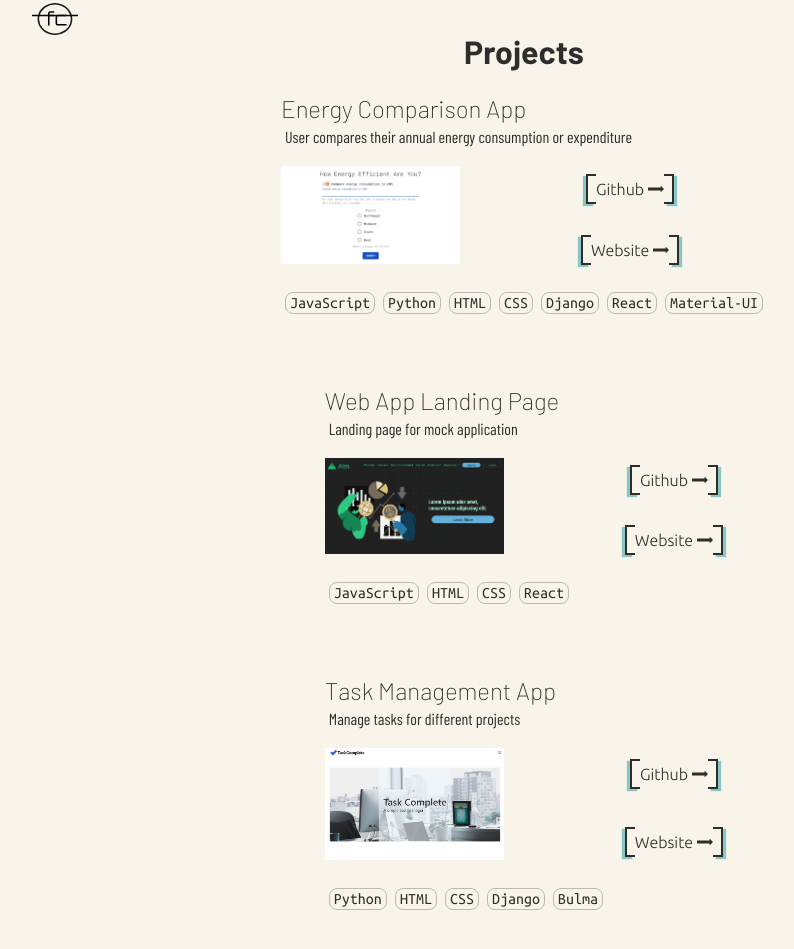
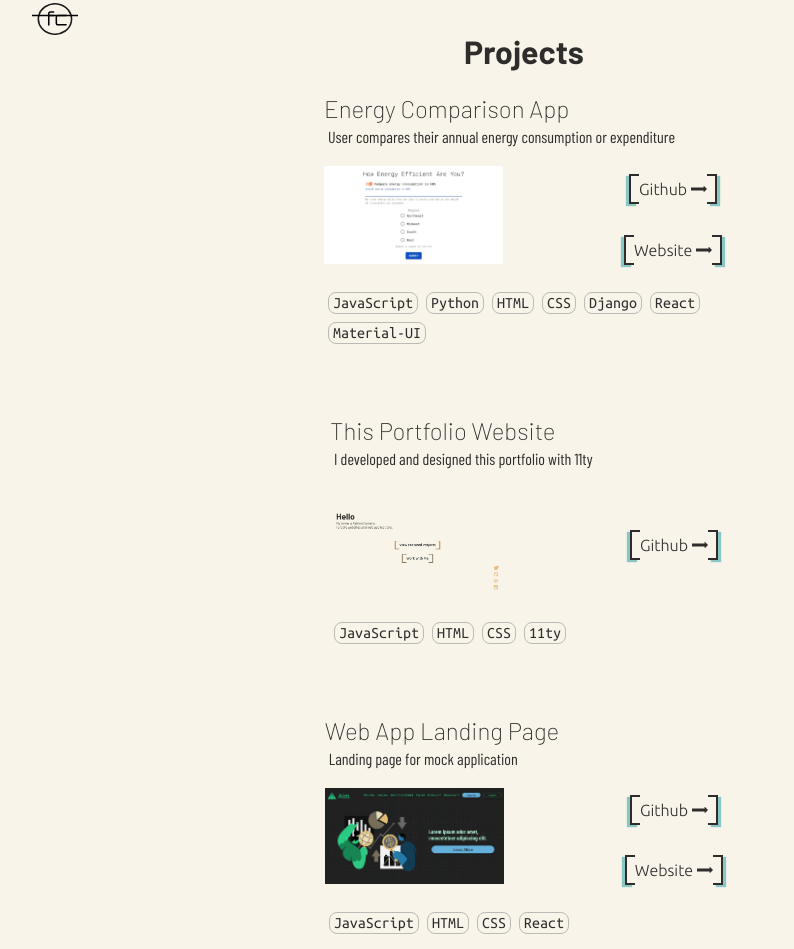
Before and after one commit to timamero/11ty-my-portfolio-v3, an Eleventy site: page src/project/index.njk in a window 1280 px wide. Shown: the top 949 px of the page, without its empty margins (116-910 px from the left). Built offline with nearby package versions, Linux system fonts and the light colour scheme; Eleventy itself is replaced by a stand-in of ours; files that its build step writes are made by us from their sources; files whose address does not match are found by name; a web font is replaced by a local one; what eleventy-plugin-error-overlay would draw is missing.

Commit message:
Add project and fix project wrapper style

```diff
--- a/src/_data/projects.json
+++ b/src/_data/projects.json
@@ -9,6 +9,16 @@
         "github": "https://github.com/timamero/django-react-energy-comparison",
         "demo": "https://fc-energy-comparison.netlify.app/",
         "isFeatured": true
+    },
+    {
+        "title": "This Portfolio Website",
+        "img": "./src/images/project/portfolio.jpg",
+        "alt": "Screenshot of this portfolio website",
+        "description": "I developed and designed this portfolio with 11ty",
+        "languages": ["JavaScript", "HTML", "CSS"],
+        "frameworks": ["11ty"],
+        "github": "https://github.com/timamero/11ty-my-portfolio-v3",
+        "isFeatured": false
     },
     {
         "title": "Web App Landing Page",
--- a/src/css/post/components.css
+++ b/src/css/post/components.css
@@ -465,6 +465,10 @@
     justify-content: flex-start;
 }
 
+.projects .project-wrapper .list-container {
+    max-width: 400px;
+}
+
 /*************************************/
 /* footer.njk */
 /*************************************/
--- a/src/css/post/post.css
+++ b/src/css/post/post.css
@@ -603,6 +603,10 @@ a:hover, a:active {
     justify-content: flex-start;
 }
 
+.projects .project-wrapper .list-container {
+    max-width: 400px;
+}
+
 /*************************************/
 /* footer.njk */
 /*************************************/
```
Also changed, not shown: src/css/styles.css.
